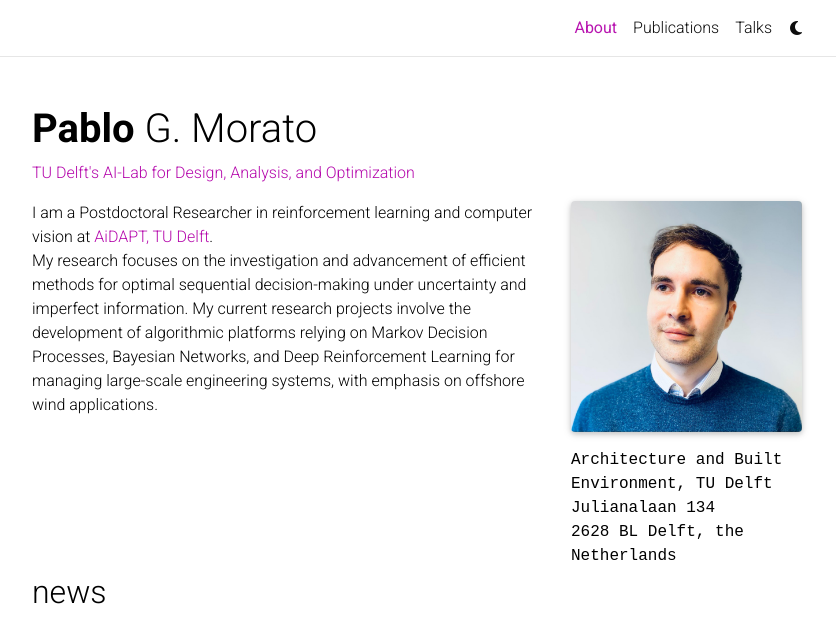
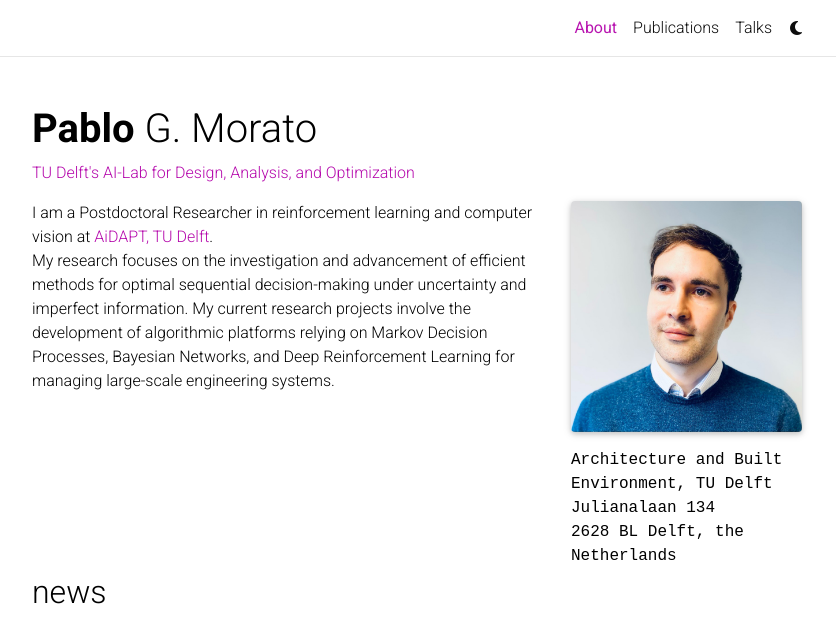
Before and after one commit to moratodpg/moratodpg.github.io, a Jekyll site: the page built from _pages/about.md, in a window 1280 px wide and 1075 px high, cut to the strip 0-617 px from the top of the window. Shown: the whole strip, without its empty margins (223-1059 px from the left). Built offline with Jekyll 4.4.1, drawn with Linux system fonts in a browser that asks for light colours; full-size pictures stand in for the smaller copies a plugin makes; comment, search, counter and statistics services are not loaded; a style sheet for code colours, icons or effects is not loaded.

Commit message:
Update about.md

```diff
--- a/_pages/about.md
+++ b/_pages/about.md
@@ -20,7 +20,7 @@
 ---
 
 I am a Postdoctoral Researcher in reinforcement learning and computer vision at [AiDAPT, TU Delft](https://www.tudelft.nl/ai/aidapt#c871580).
-My research focuses on the investigation and advancement of efficient methods for optimal sequential decision-making under uncertainty and imperfect information. My current research projects involve the development of algorithmic platforms relying on Markov Decision Processes, Bayesian Networks, and Deep Reinforcement Learning for managing large-scale engineering systems, with emphasis on offshore wind applications.
+My research focuses on the investigation and advancement of efficient methods for optimal sequential decision-making under uncertainty and imperfect information. My current research projects involve the development of algorithmic platforms relying on Markov Decision Processes, Bayesian Networks, and Deep Reinforcement Learning for managing large-scale engineering systems.
 
 <!-- Put your address / P.O. box / other info right below your picture. You can also disable any of these elements by editing `profile` property of the YAML header of your `_pages/about.md`. Edit `_bibliography/papers.bib` and Jekyll will render your [publications page](/al-folio/publications/) automatically.
 
```
